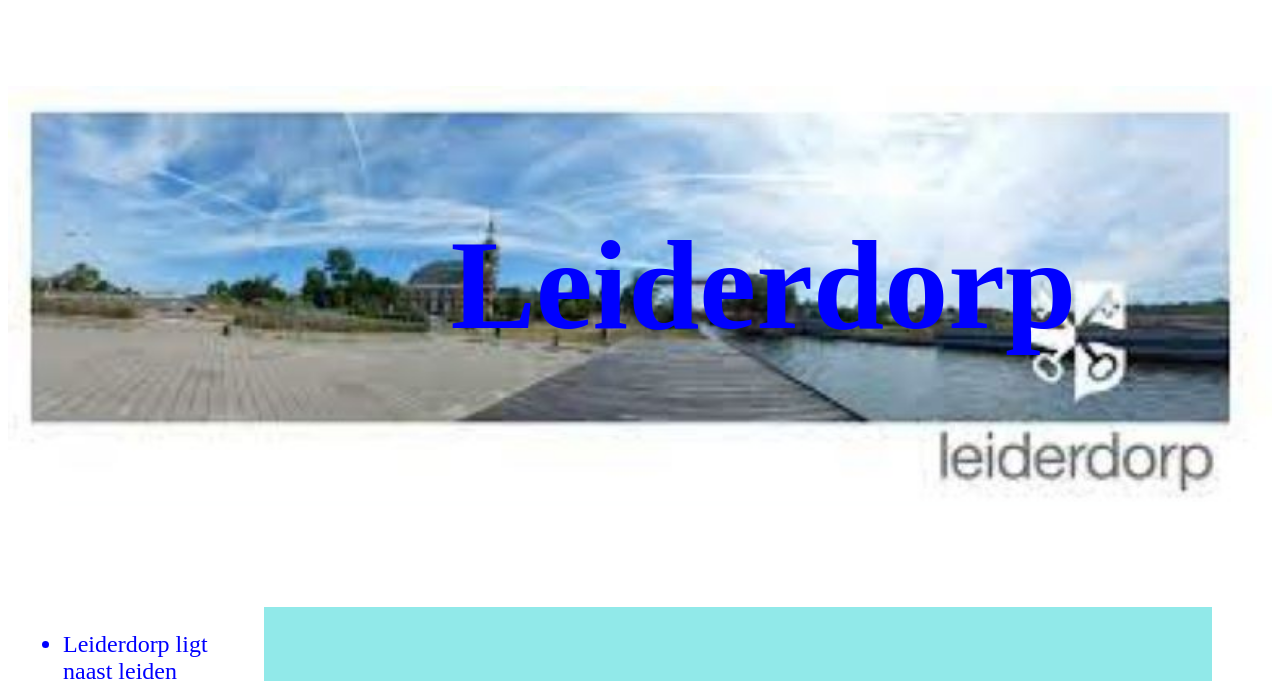
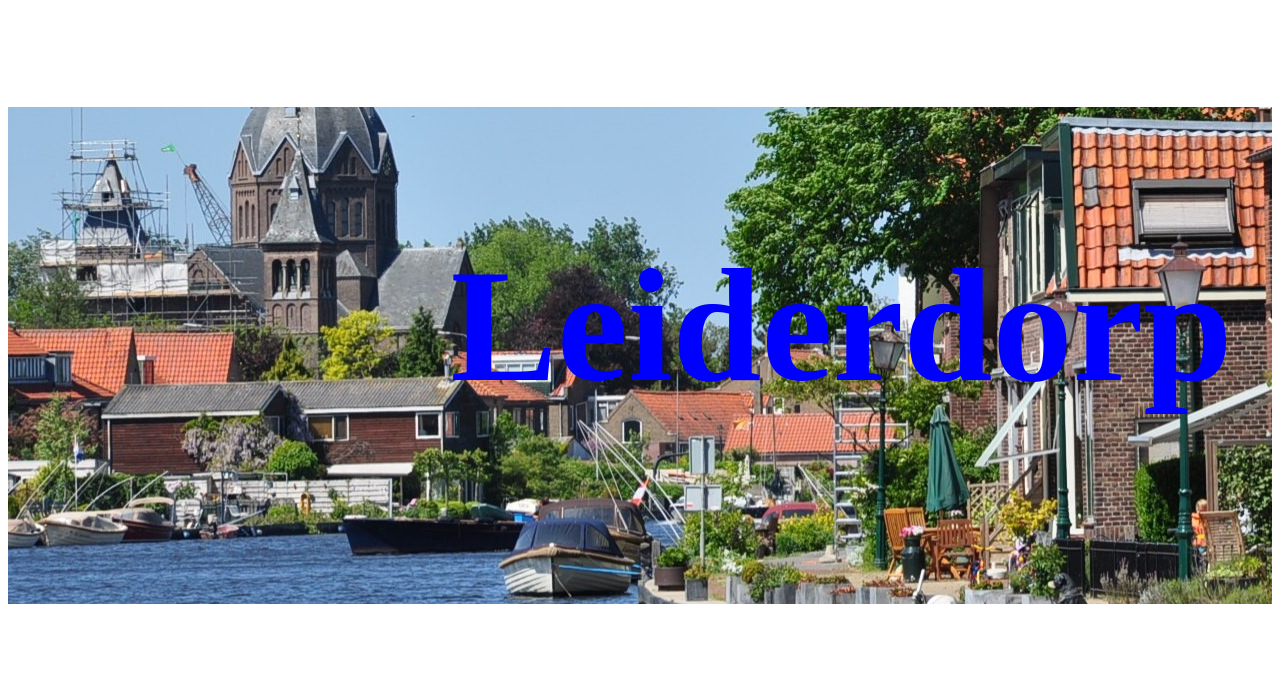
Before and after one commit to jhav1969/huiswerkles18, a plain HTML site: page index.html in a window 1280 px wide. Shown: the top 681 px of the page. Drawn offline with Linux system fonts and the light colour scheme.

Commit message:
Add files via upload

```diff
--- a/css/style.css
+++ b/css/style.css
@@ -23,18 +23,19 @@
     .col-12 {width: 100%;}
     }
     header{
-    font-size: 400%;
-    width: 100%;
+
+    width: auto;
     height: auto;
-    background-image: url(../img/leiderdorp.jpg);
-    background-size: 100%;
-    background-repeat: repeat-y;
+    background-image: url(../img/Leiderdorp4.jpg);
+    background-repeat: no-repeat;
+    background-size: auto;
     }
     .lijst{
         font-size: 150%;
         color: blue;
     }
     #ld{
+        font-size: 1000%;
         margin-left: 35%;
         padding-top: 10%;
         color: blue;
@@ -45,7 +46,7 @@
         background-color: rgb(145, 233, 233);
         color: blue;
     }
-    img{
+    .img1{
         width: 20%;
         height: auto;
         float: right;
--- a/index.html
+++ b/index.html
@@ -32,7 +32,7 @@
 
                    <h3> Meerburgermolen te Leiderdorp</h3>
 
-                   <p>  <img src="img/molen.jpg" alt="molen"> De "Meerburgermolen" is een poldermolen uit 1684 en stond tot de zomer van 2007 aan de Meerburgerwetering, nabij de spoorlijn
+                   <p>  <img class="img1" src="img/molen.jpg" alt="molen"> De "Meerburgermolen" is een poldermolen uit 1684 en stond tot de zomer van 2007 aan de Meerburgerwetering, nabij de spoorlijn
                     Leiden-Alphen en ten oosten van rijksweg Den Haag-Amsterdam te Zoeterwoude-Rijndijk.
                     Oorspronkelijk bemaalde de molen de Room- en Meerburgerpolder ca. 100 ha. en een opvoerhoogte van 1,05 m.
                     De molen is in 1684 gebouwd door Claes Jansz. van Staveren en Ary Jacobsz voor f. 2175,-. In 1951 werd als hulpaandrijving een dieselmotor op het scheprad geplaatst,
@@ -47,7 +47,7 @@
 
                 <div><article>
                     <h2>Hoofdstraatkerk</h2>
-                     <p><img src="img/266px-Hoofdstraatkerk,_Leiderdorp.jpg" alt="kerk">  De Hoofdstraatkerk is een markant kerkgebouw in eclectische stijl van de Gereformeerde Gemeenten aan de
+                     <p><img class="img1" src="img/266px-Hoofdstraatkerk,_Leiderdorp.jpg" alt="kerk">  De Hoofdstraatkerk is een markant kerkgebouw in eclectische stijl van de Gereformeerde Gemeenten aan de
                         Hoofdstraat in de Nederlandse plaats Leiderdorp. Het kerkgebouw is gelegen langs de Rijksweg A4 en de Oude Rijn.
                         De kerk is in 1891 gebouwd als Gereformeerde Kerk. In 1890 besloten de Leiderdorpse dolerenden een kerk te laten bouwen.
                         In 1988 is het kerkgebouw verkocht aan en in gebruik genomen door de Gereformeerde Gemeente van Leiden. Deze gemeente is
```
Also changed, not shown: img/Leiderdorp2.jpg (added), img/Leiderdorp3.jpg (added), img/Leiderdorp4.jpg (added), img/Netherlands,_Zuid-Holland,_Leiderdorp,_Oude_Rijn_(1).jpg (added), img/leiden.jpg (added).
